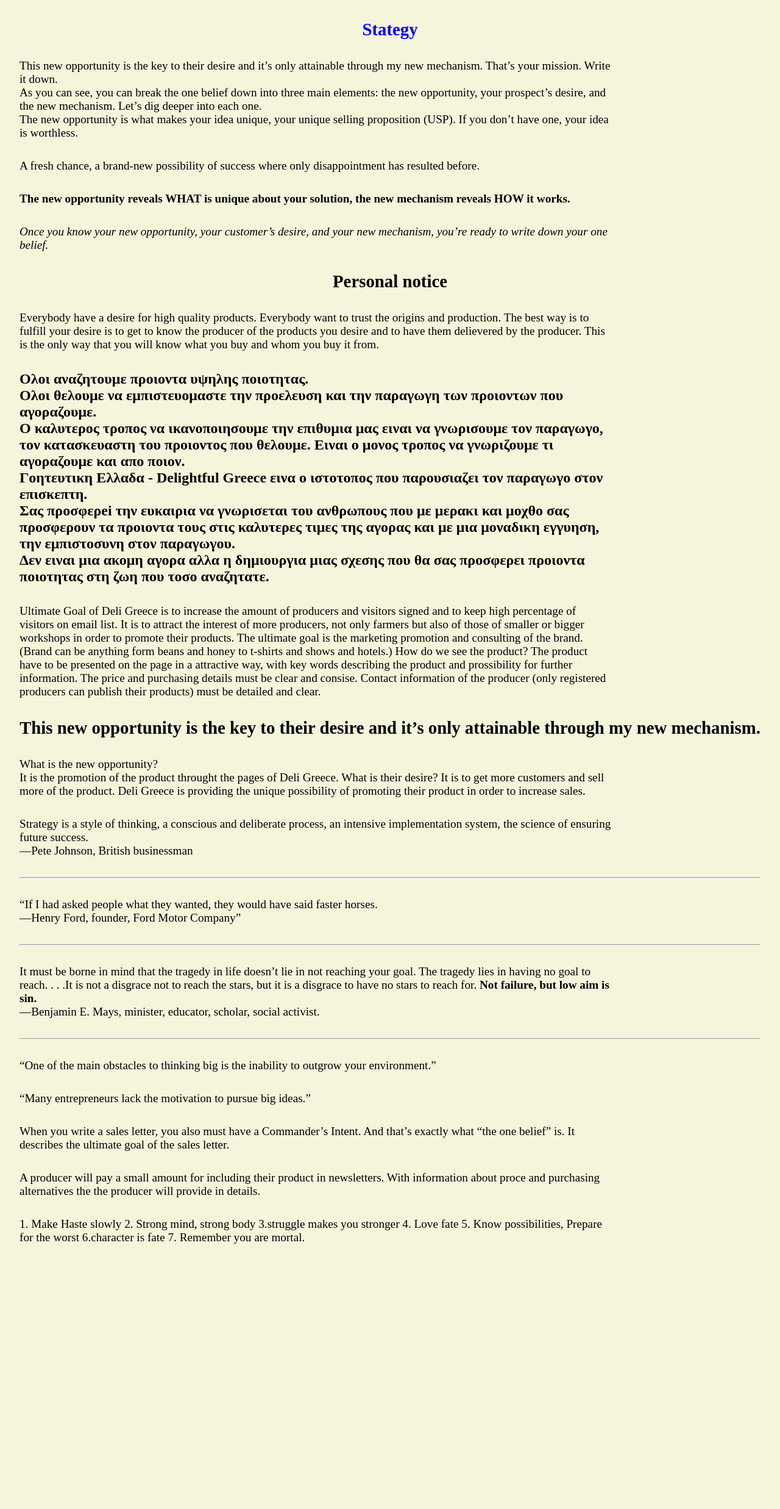
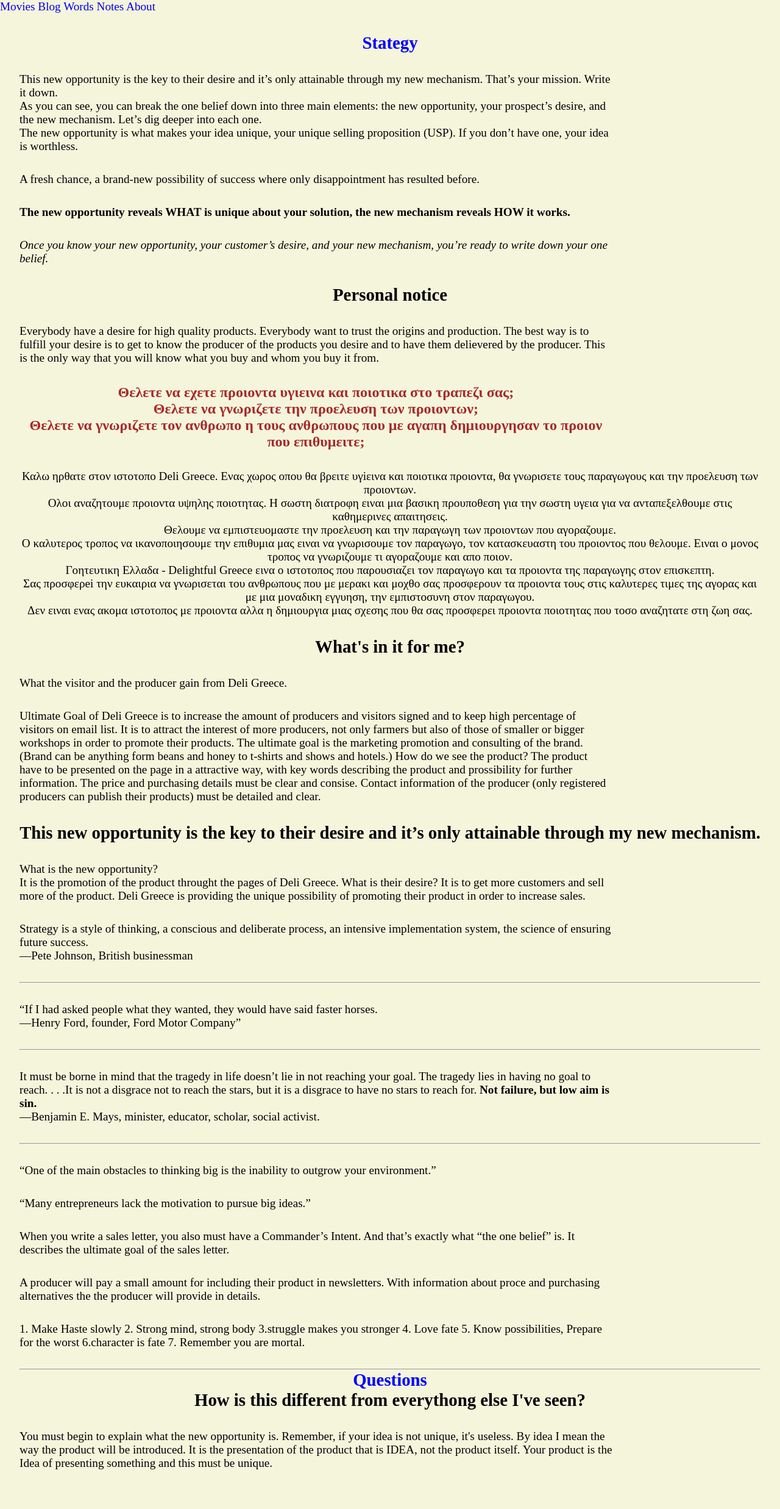
Before and after one commit to ihdba/dgauth, a Django app: page /blog/notes/ in a window 1280 px wide. Shown: the whole page at 61% size. Before the commit the page ends 2039 px from the top, so only its background shows below. Run offline with Django 5.2, Linux system fonts and the light colour scheme.

Commit message:
Added text content to Blog

```diff
--- a/blog/templates/blog/blog_base.html
+++ b/blog/templates/blog/blog_base.html
@@ -9,6 +9,13 @@
 </head>
 <body>
 
+    <header>
+        <a href="{% url "home:index" %}">Movies</a>
+        <a href="{% url "blog:index" %}">Blog</a>
+        <a href="{% url "blog:words" %}">Words</a>
+        <a href="{% url "blog:notes" %}">Notes</a>
+        <a href="{% url "blog:about" %}">About</a>
+    </header>
     {% block content %}
 
     {% endblock content %}
--- a/blog/templates/blog/index.html
+++ b/blog/templates/blog/index.html
@@ -3,9 +3,7 @@
 
 <div class="container">
 {% block content %}
-<a href="{% url "home:index" %}">Home</a>
-<a href="{% url "blog:words" %}">Words</a>
-<a href="{% url "blog:notes" %}">Notes</a>
+
 
 
     <h1>
--- a/blog/templates/blog/notes.html
+++ b/blog/templates/blog/notes.html
@@ -4,6 +4,7 @@
 
 {% block content %}
 <div class="container">
+
     <h1>Stategy</h1>
     <p>
 
@@ -42,23 +43,43 @@
       <p>
         Everybody have a desire for high quality products. Everybody want to trust the origins and production. The best way is to fulfill your desire is to get to know the producer of the products you desire and to have them delievered by the producer. This is the only way that you will know what you buy and whom you buy it from.
       </p>
+
+
       <p class="greek">
+        <p class="greek-center">
+          Θελετε να εχετε προιοντα υγιεινα και ποιοτικα στο τραπεζι σας; <br>
 
-        Ολοι αναζητουμε προιοντα υψηλης ποιοτητας. <br>
-         Ολοι θελουμε να εμπιστευομαστε την προελευση και την παραγωγη των προιοντων που αγοραζουμε. <br>
+          Θελετε να γνωριζετε την προελευση των προιοντων; <br>
+
+          Θελετε να γνωριζετε τον ανθρωπο η τους ανθρωπους που με αγαπη δημιουργησαν το προιον που επιθυμειτε; <br>
+
+        </p>
+
+        Καλω ηρθατε στον ιστοτοπο Deli Greece. Ενας χωρος οπου θα βρειτε υγiεινα και ποιοτικα προιοντα, θα γνωρισετε τους παραγωγους και την προελευση των προιοντων.
+        <br>
+
+        Ολοι αναζητουμε προιοντα υψηλης ποιοτητας. Η σωστη διατροφη ειναι μια βασικη προυποθεση για την σωστη υγεια για να ανταπεξελθουμε στις καθημερινες απαιτησεις. <br>
+         Θελουμε να εμπιστευομαστε την προελευση και την παραγωγη των προιοντων που αγοραζουμε. <br>
           Ο καλυτερος τροπος να ικανοποιησουμε την επιθυμια μας ειναι να γνωρισουμε τον παραγωγο, τον κατασκευαστη του προιοντος που θελουμε. Ειναι ο μονος τροπος να γνωριζουμε τι αγοραζουμε και απο ποιον.
         <br>
 
-        Γοητευτικη Ελλαδα - Delightful Greece εινα ο ιστοτοπος που παρουσιαζει τον παραγωγο στον επισκεπτη.
+        Γοητευτικη Ελλαδα - Delightful Greece εινα ο ιστοτοπος που παρουσιαζει τον παραγωγο και τα προιοντα της παραγωγης στον επισκεπτη.
 
         <br>
 
         Σας προσφερei την ευκαιρια να γνωρισεται του ανθρωπους που με μερακι και μοχθο σας προσφερουν τα προιοντα τους στις καλυτερες τιμες της αγορας και με μια μοναδικη εγγυηση, την εμπιστοσυνη στον παραγωγου. <br>
-        Δεν ειναι μια ακομη αγορα αλλα η δημιουργια μιας σχεσης που θα σας προσφερει προιοντα ποιοτητας στη ζωη που τοσο αναζητατε.
+        Δεν ειναι ενας ακομα ιστοτοπος με προιοντα αλλα η δημιουργια μιας σχεσης που θα σας προσφερει προιοντα ποιοτητας που τοσο αναζητατε στη ζωη σας.
 
       </p>
     </p>
 
+
+      <section>
+        <h2>What's in it for me?</h2>
+        <p>
+          What the visitor and the producer gain from Deli Greece.
+        </p>
+      </section>
     <p>
       Ultimate Goal of Deli Greece is to increase the amount of producers and visitors signed and to keep high percentage of visitors on email list.
 
@@ -121,6 +142,19 @@
       <p>
         1. Make Haste slowly 2. Strong mind, strong body 3.struggle makes you stronger 4. Love fate 5. Know possibilities, Prepare for the worst 6.character is fate 7. Remember you are mortal.
       </p>
+
+      <hr>
+      <section>
+        <h1>Questions</h1>
+
+        <div class="question">
+          <h2>How is this different from everythong else I've seen?</h2>
+          <p>
+            You must begin to explain what the new opportunity is. Remember, if your idea is not unique, it's useless.
+            By idea I mean the way the product will be introduced. It is the presentation of the product that is IDEA, not the product itself. Your product is the Idea of presenting something and this must be unique.
+          </p>
+        </div>
+      </section>
 </div>
 
 {% endblock content %}
--- a/blog/templates/blog/words.html
+++ b/blog/templates/blog/words.html
@@ -2,7 +2,7 @@
 {% load static %}
 
 {% block content %}
-<a href="{% url "blog:index" %}">Home</a>
+
 <div class="container">
 
 
--- a/blog/urls.py
+++ b/blog/urls.py
@@ -11,4 +11,5 @@
     path('', views.index, name='index'),
     path('words/', views.words, name='words'),
     path('notes/', views.notes, name='notes'),
+    path('about/', views.about, name='about'),
 ]
--- a/blog/views.py
+++ b/blog/views.py
@@ -16,3 +16,8 @@
 def notes(request):
 
     return render(request, 'blog/notes.html')
+
+
+def about(request):
+
+    return render(request, 'blog/about.html')
--- a/static/css/blog.css
+++ b/static/css/blog.css
@@ -10,6 +10,10 @@
     background-color: beige;
     font-size: 1.2rem;
 
+}
+
+a {
+    text-decoration: none;
 }
 
 .container {
@@ -39,3 +43,10 @@
     font-weight: 600;
     font-size: 1.5rem;
 }
+
+.greek-center {
+    text-align: center;
+    color: brown;
+    font-size: 1.5rem;
+    font-weight: 600;
+}
```
Also changed, not shown: blog/templates/blog/about.html (added, +33 -0 lines).
